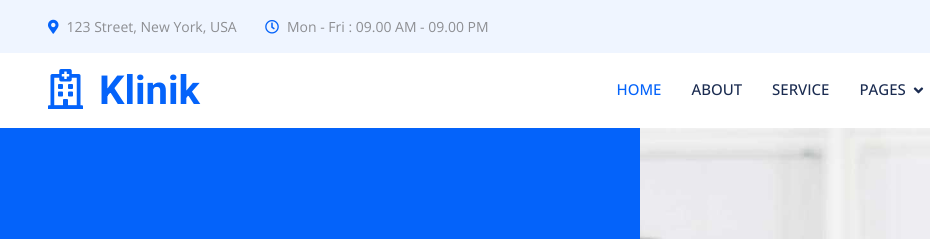
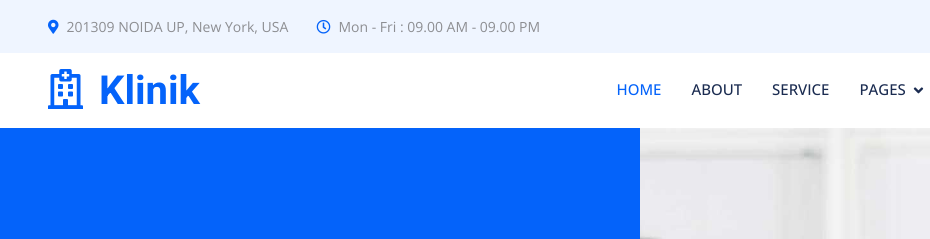
Before and after one commit to azure0751/StaticWebsite, a plain HTML site: page klinkWebTemplate/index.html in a window 1280 px wide. Shown: the top 239 px of the page, 0-930 px from the left. Drawn offline with nearby package versions, Linux system fonts and the light colour scheme.

Commit message:
Update index.html

```diff
--- a/klinkWebTemplate/index.html
+++ b/klinkWebTemplate/index.html
@@ -48,7 +48,7 @@
             <div class="col-lg-7 px-5 text-start">
                 <div class="h-100 d-inline-flex align-items-center py-3 me-4">
                     <small class="fa fa-map-marker-alt text-primary me-2"></small>
-                    <small>123 Street, New York, USA</small>
+                    <small>201309 NOIDA UP, New York, USA</small>
                 </div>
                 <div class="h-100 d-inline-flex align-items-center py-3">
                     <small class="far fa-clock text-primary me-2"></small>
```
